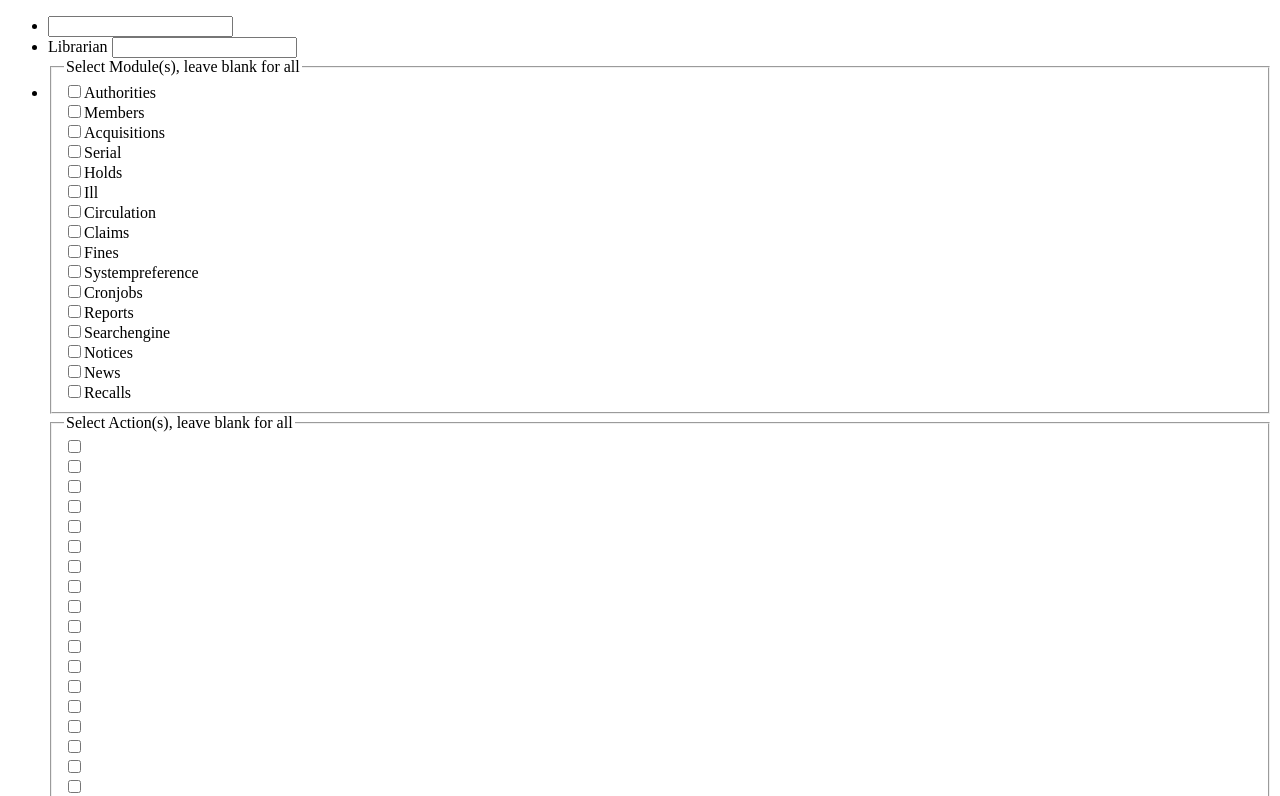
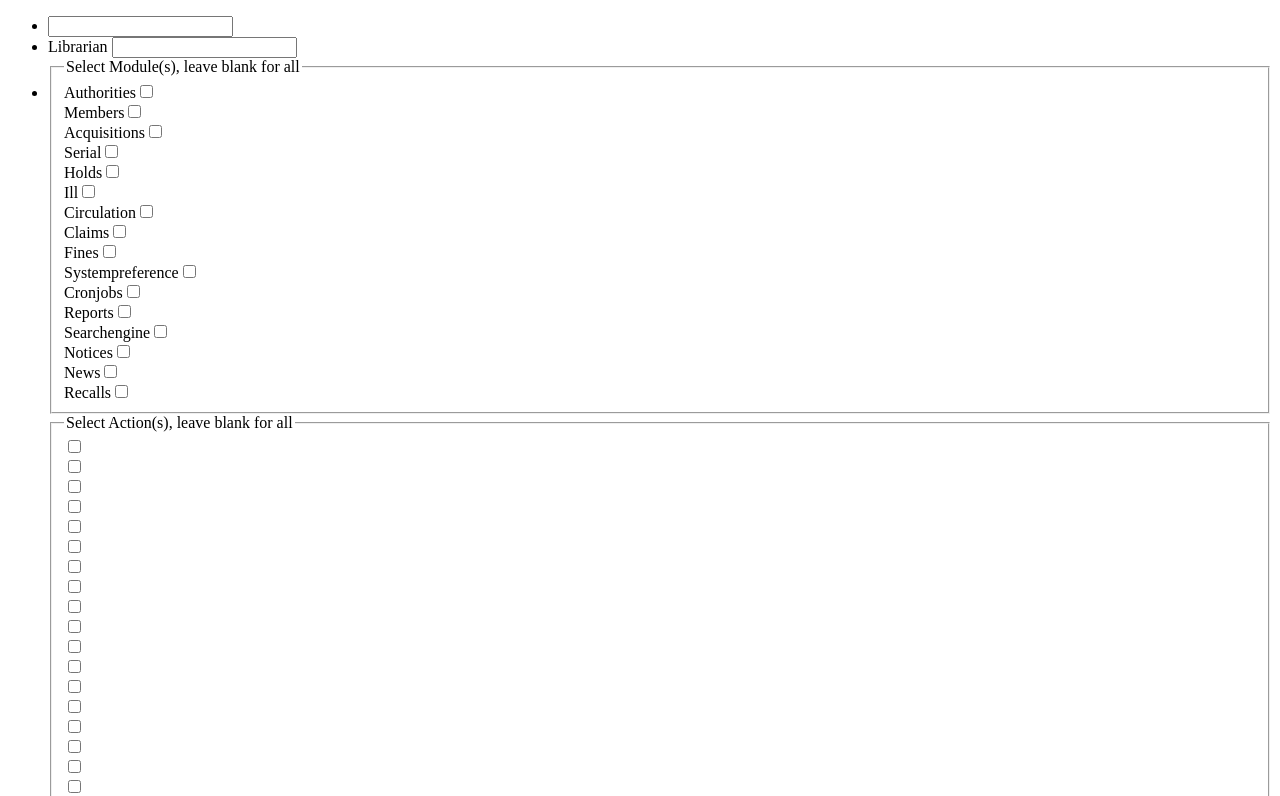
Before and after one commit to lisettebws/lisettebws.github.io, a plain HTML site: page index.html in a window 1280 px wide. Shown: the top 796 px of the page. Drawn offline with Linux system fonts and the light colour scheme; a script that the page names is missing.

Commit message:
Update index.html

```diff
--- a/index.html
+++ b/index.html
@@ -21,22 +21,22 @@
 <fieldset>
   <legend>Select Module(s), leave blank for all</legend>
 
-<div><input type="checkbox" id="AUTHORITIES" name="module" value="AUTHORITIES" /><label for="AUTHORITIES">Authorities</label></div>
-<div><input type="checkbox" id="MEMBERS" name="module" value="MEMBERS" /><label for="MEMBERS">Members</label></div>
-<div><input type="checkbox" id="ACQUISITIONS" name="module" value="ACQUISITIONS" /><label for="ACQUISITIONS">Acquisitions</label></div>
-<div><input type="checkbox" id="SERIAL" name="module" value="SERIAL" /><label for="SERIAL">Serial</label></div>
-<div><input type="checkbox" id="HOLDS" name="module" value="HOLDS" /><label for="HOLDS">Holds</label></div>
-<div><input type="checkbox" id="ILL" name="module" value="ILL" /><label for="ILL">Ill</label></div>
-<div><input type="checkbox" id="CIRCULATION" name="module" value="CIRCULATION" /><label for="CIRCULATION">Circulation</label></div>
-<div><input type="checkbox" id="CLAIMS" name="module" value="CLAIMS" /><label for="CLAIMS">Claims</label></div>
-<div><input type="checkbox" id="FINES" name="module" value="FINES" /><label for="FINES">Fines</label></div>
-<div><input type="checkbox" id="SYSTEMPREFERENCE" name="module" value="SYSTEMPREFERENCE" /><label for="SYSTEMPREFERENCE">Systempreference</label></div>
-<div><input type="checkbox" id="CRONJOBS" name="module" value="CRONJOBS" /><label for="CRONJOBS">Cronjobs</label></div>
-<div><input type="checkbox" id="REPORTS" name="module" value="REPORTS" /><label for="REPORTS">Reports</label></div>
-<div><input type="checkbox" id="SEARCHENGINE" name="module" value="SEARCHENGINE" /><label for="SEARCHENGINE">Searchengine</label></div>
-<div><input type="checkbox" id="NOTICES" name="module" value="NOTICES" /><label for="NOTICES">Notices</label></div>
-<div><input type="checkbox" id="NEWS" name="module" value="NEWS" /><label for="NEWS">News</label></div>
-<div><input type="checkbox" id="RECALLS" name="module" value="RECALLS" /><label for="RECALLS">Recalls</label></div>
+<div><label for="AUTHORITIES">Authorities</label><input type="checkbox" id="AUTHORITIES" name="module" value="Authorities" /></div>
+<div><label for="MEMBERS">Members</label><input type="checkbox" id="MEMBERS" name="module" value="Members" /></div>
+<div><label for="ACQUISITIONS">Acquisitions</label><input type="checkbox" id="ACQUISITIONS" name="module" value="Acquisitions" /></div>
+<div><label for="SERIAL">Serial</label><input type="checkbox" id="SERIAL" name="module" value="Serial" /></div>
+<div><label for="HOLDS">Holds</label><input type="checkbox" id="HOLDS" name="module" value="Holds" /></div>
+<div><label for="ILL">Ill</label><input type="checkbox" id="ILL" name="module" value="Ill" /></div>
+<div><label for="CIRCULATION">Circulation</label><input type="checkbox" id="CIRCULATION" name="module" value="Circulation" /></div>
+<div><label for="CLAIMS">Claims</label><input type="checkbox" id="CLAIMS" name="module" value="Claims" /></div>
+<div><label for="FINES">Fines</label><input type="checkbox" id="FINES" name="module" value="Fines" /></div>
+<div><label for="SYSTEMPREFERENCE">Systempreference</label><input type="checkbox" id="SYSTEMPREFERENCE" name="module" value="Systempreference" /></div>
+<div><label for="CRONJOBS">Cronjobs</label><input type="checkbox" id="CRONJOBS" name="module" value="Cronjobs" /></div>
+<div><label for="REPORTS">Reports</label><input type="checkbox" id="REPORTS" name="module" value="Reports" /></div>
+<div><label for="SEARCHENGINE">Searchengine</label><input type="checkbox" id="SEARCHENGINE" name="module" value="Searchengine" /></div>
+<div><label for="NOTICES">Notices</label><input type="checkbox" id="NOTICES" name="module" value="Notices" /></div>
+<div><label for="NEWS">News</label><input type="checkbox" id="NEWS" name="module" value="News" /></div>
+<div><label for="RECALLS">Recalls</label><input type="checkbox" id="RECALLS" name="module" value="Recalls" /></div>
 </fieldset>
         </li>
 <fieldset>
@@ -83,7 +83,7 @@
 <div><input type="checkbox" id="ACQUISITION_CLAIM" name="action" value="ACQUISITION_CLAIM" /><label for="ACQUISITION_CLAIM"></label></div>
 <div><input type="checkbox" id="ACQUISITION_ORDER" name="action" value="ACQUISITION_ORDER" /><label for="ACQUISITION_ORDER"></label></div>
 <div><input type="checkbox" id="OVERDUE" name="action" value="OVERDUE" /><label for="OVERDUE"></label></div>
-<div><input type="checkbox" id="EXPIRE" name="action" value="EXPIRE" /><label for="EXPIRE"></label></div>
+<div><label for="EXPIRE"></label><input type="checkbox" id="EXPIRE" name="action" value="EXPIRE" /></div>
 </fieldset> </li>
         <li>
           <label for ="object">Object</label>
@@ -92,18 +92,21 @@
           <fieldset>
             <legend>Object type (optional)</legend>
             <div>
+              <label for ="object_type">Biblio</label>
               <input type="radio" id="biblio" name="biblio" />
-              <label for ="object_type">Biblio</label>
+
           </div>
                         <div>
-              <input type="radio" id="item" name="item" />
               <label for ="object_type">Item</label>
+                          <input type="radio" id="item" name="item" />
+
           </div>
           </fieldset>
         </li>
         <li>
+          <label for="from">From:</label>
           <input type="date" id="from" name="from_date" />
-          <label for="from">From:</label>
+
 
         </li>
       </ul>
```
